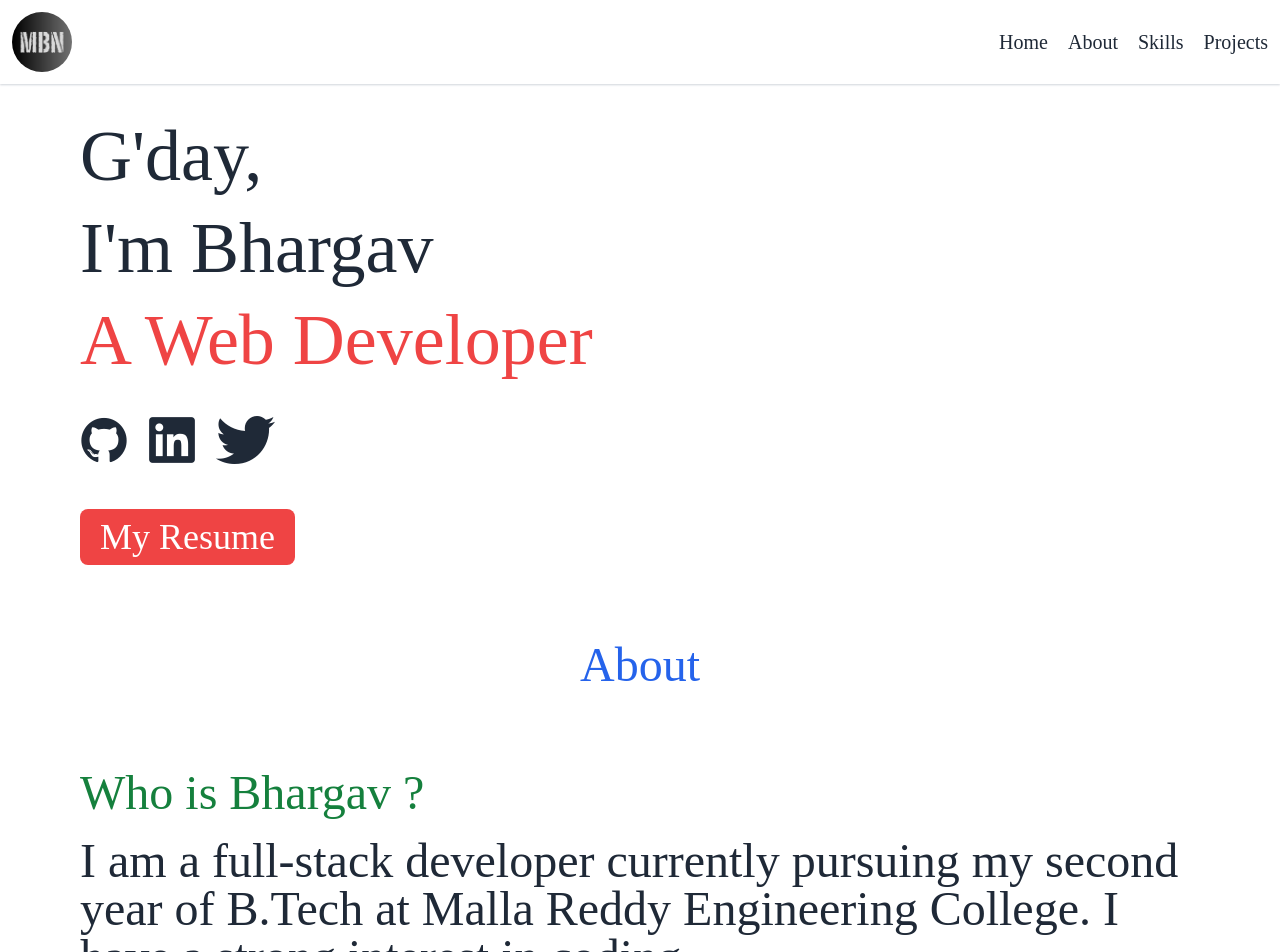
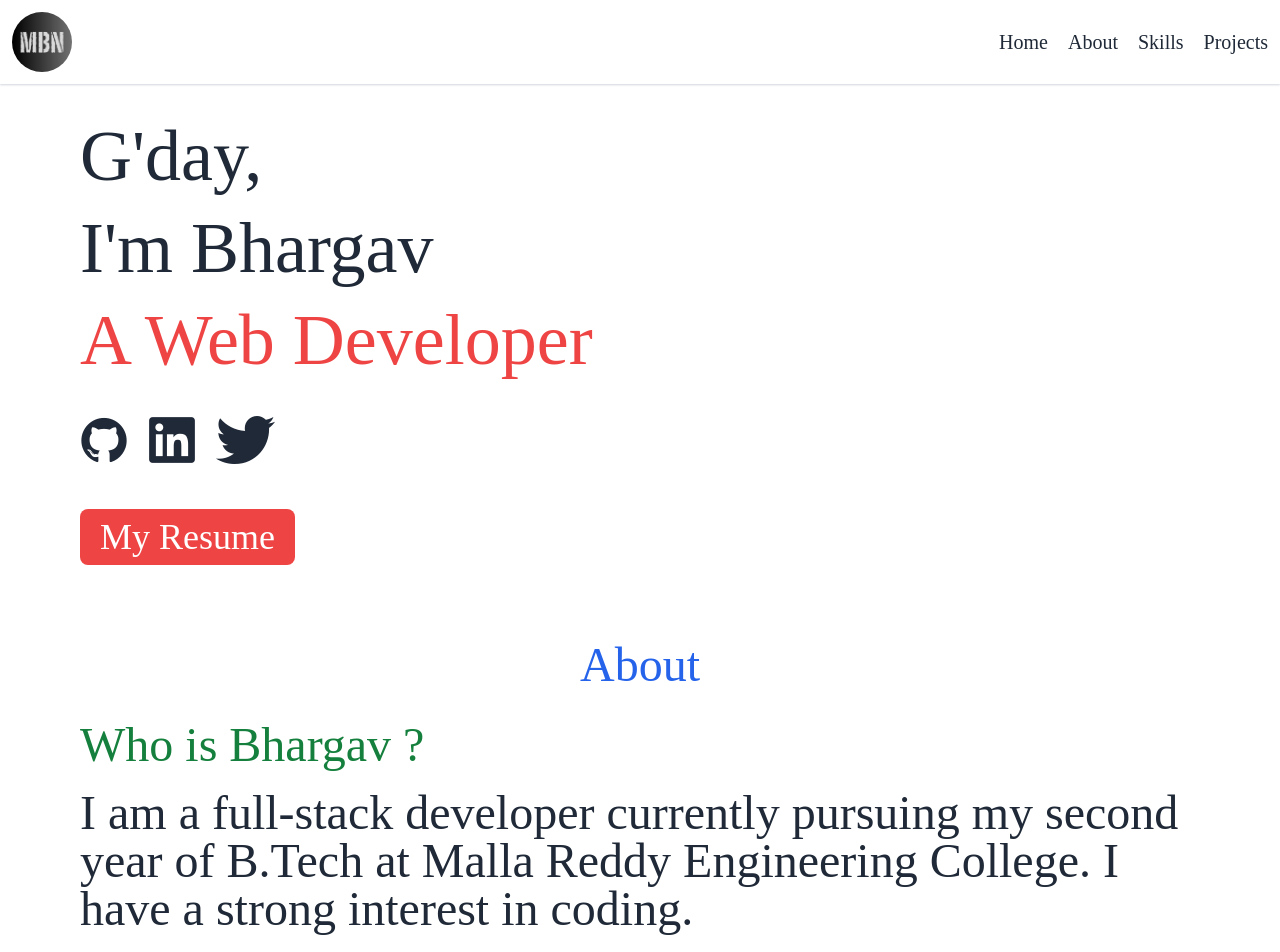
Before and after one commit to maradabhargavnaidu/Bhargav-Portfolio, a React (Create React App) app: page / in a window 1280 px wide. Shown: the top 952 px of the page. Built offline with nearby package versions, Linux system fonts and the light colour scheme; a web font is replaced by a local one.

Commit message:
padding update

```diff
--- a/src/Components/About.js
+++ b/src/Components/About.js
@@ -8,7 +8,7 @@ const About = () => {
     >
       <div className="container mx-auto md:px-20  md:text-5xl text-4xl text-center px-5">
         <p className="text-blue-600">About</p>
-        <div className="space-y-5 py-20 text-left">
+        <div className="space-y-5 py-8 text-left">
           <p className="text-green-700">Who is Bhargav ?</p>
           <p className="md:text-5xl text-left text-4xl">
             I am a full-stack developer currently pursuing my second year of
```
